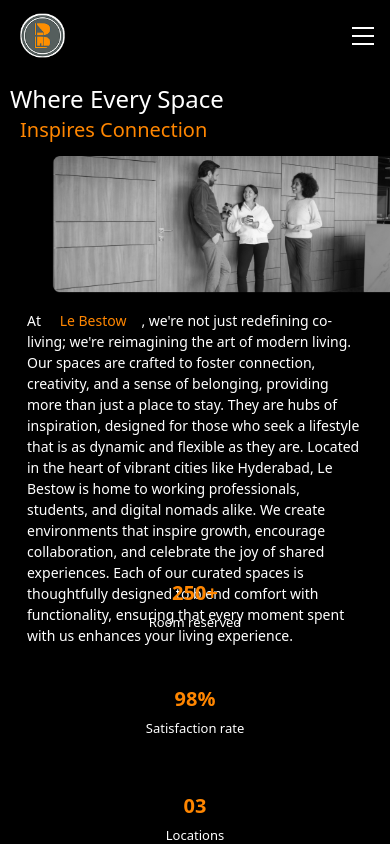
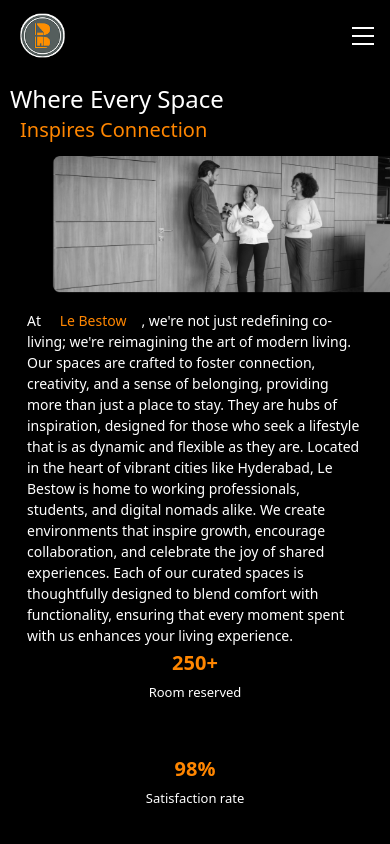
Before and after one commit to Spandana5455/Lebestow-, a React (Create React App) app: page /about in a window 390 px wide. Shown: the top 844 px of the page. Built offline with nearby package versions, Linux system fonts and the light colour scheme.

Commit message:
padding updates

```diff
--- a/src/Aboutus.css
+++ b/src/Aboutus.css
@@ -493,7 +493,7 @@
 
   .about-first-title {
     font-size: 22px;
-    padding-top: 40px; /* Reduced from 90px */
+    padding-top: 100px; /* Reduced from 90px */
   }
 
   .about-title {
@@ -556,7 +556,7 @@
 
   .about-first-title {
     font-size: 20px;
-    padding-top: 30px;
+    padding-top: 100px;
   }
 
   .about-title {
```
